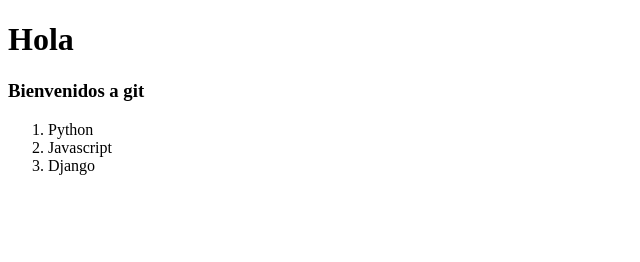
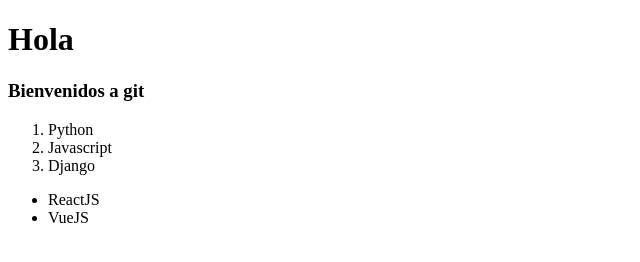
Before and after one commit to G4BO-2/primerRepo, a plain HTML site: page index.html in a window 1280 px wide. Shown: the whole page, without its empty margins (0-640 px from the left). Drawn offline with Linux system fonts and the light colour scheme.

Commit message:
Desarrollo del Dev3

```diff
--- a/index.html
+++ b/index.html
@@ -11,5 +11,12 @@
 			<li>Javascript</li>
 			<li>Django</li>
 		</ol>
+		<div>
+		    <!--Aqui van los cambios del dev2-->
+		    <ul>
+		        <li>ReactJS</li>
+		        <li>VueJS</li>
+		    </ul>
+		</div>
 	</body>
 </html>
```
